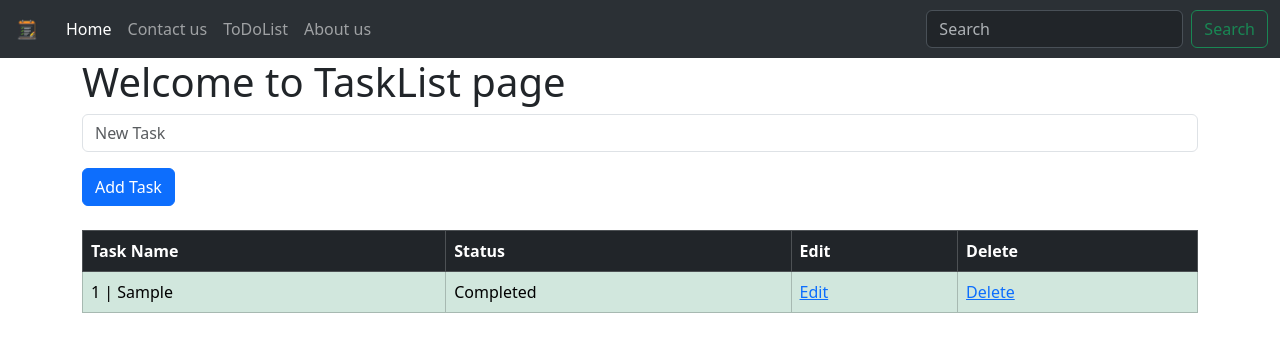
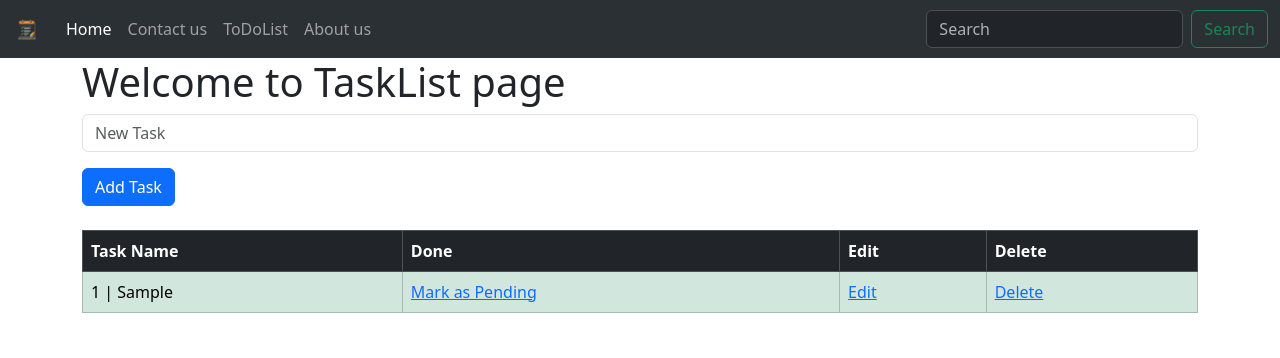
Before and after one commit to Ajaykapasiya/Learn-Django, a Django app: page /todolist/ in a window 1280 px wide. Shown: the top 358 px of the page. Run offline with Django 5.2, Linux system fonts and the light colour scheme; tables that the repository leaves empty hold one stand-in row (values such as "Sample post").

Commit message:
Update task status handling and improve URL structure in todolist

```diff
--- a/todolist/templates/todolist.html
+++ b/todolist/templates/todolist.html
@@ -33,7 +33,7 @@ Welcome to TaskList page
   <thead class= "table-dark">
     <tr>
       <th scope="col">Task Name</th>
-      <th scope="col">Status</th>
+      <th scope="col">Done</th>
       <th scope="col">Edit</th>
       <th scope="col">Delete</th>
     </tr>
@@ -43,14 +43,14 @@ Welcome to TaskList page
     {% if task.is_completed  %}
     <tr class="table-success">
       <td>{{task.id}} | {{task.task}}</td>
-      <td>Completed</td>
+      <td><a href="{% url 'edit' task.id %}">Mark as Pending</a></td>
       <td><a href="{% url 'edit' task.id %}">Edit</a></td>
       <td><a href="{% url 'delete' task.id  %}">Delete</a></td>
     </tr>
     {% else %}
      <tr>
       <td>{{task.id}} | {{task.task}}</td>
-      <td>Not Completed</td>
+      <td><a href="{% url 'edit' task.id %}">Mark as Completed</a></td>
       <td><a href="{% url 'edit' task.id %}">Edit</a></td>
       <td><a href="{% url 'delete' task.id  %}">Delete</a></td>
     </tr>
--- a/todolist/urls.py
+++ b/todolist/urls.py
@@ -6,10 +6,10 @@ urlpatterns = [
     path('todolist/',views.todolist,name="todolist"),
     path('contact/',views.contact,name="contact"),
     path('about/',views.about,name="about"),
-    path('delete/<task_id>',views.delete,name="delete"),
-    path('edit/<task_id>',views.edit,name="edit"),
-    path('complete/<task_id>',views.complete,name="complete"),
-    path('pending/<task_id>',views.pending,name="pending")
+    path('todolist/delete/<task_id>',views.delete,name="delete"),
+    path('todolist/edit/<task_id>',views.edit,name="edit"),
+    path('todolist/complete/<task_id>',views.complete,name="complete"),
+    path('todolist/pending/<task_id>',views.pending,name="pending")
 
 
 ]
--- a/todolist/views.py
+++ b/todolist/views.py
@@ -65,4 +65,8 @@ def complete(request, task_id):
 
 
 def pending(request, task_id):
-    task_obj=Task.object(id=task_id)
+    task_obj=Task.objects.get(id=task_id)
+    task_obj.is_completed = False
+    task_obj.save()
+    messages.success(request,"Task is completed!")
+    return redirect('todolist')
```
